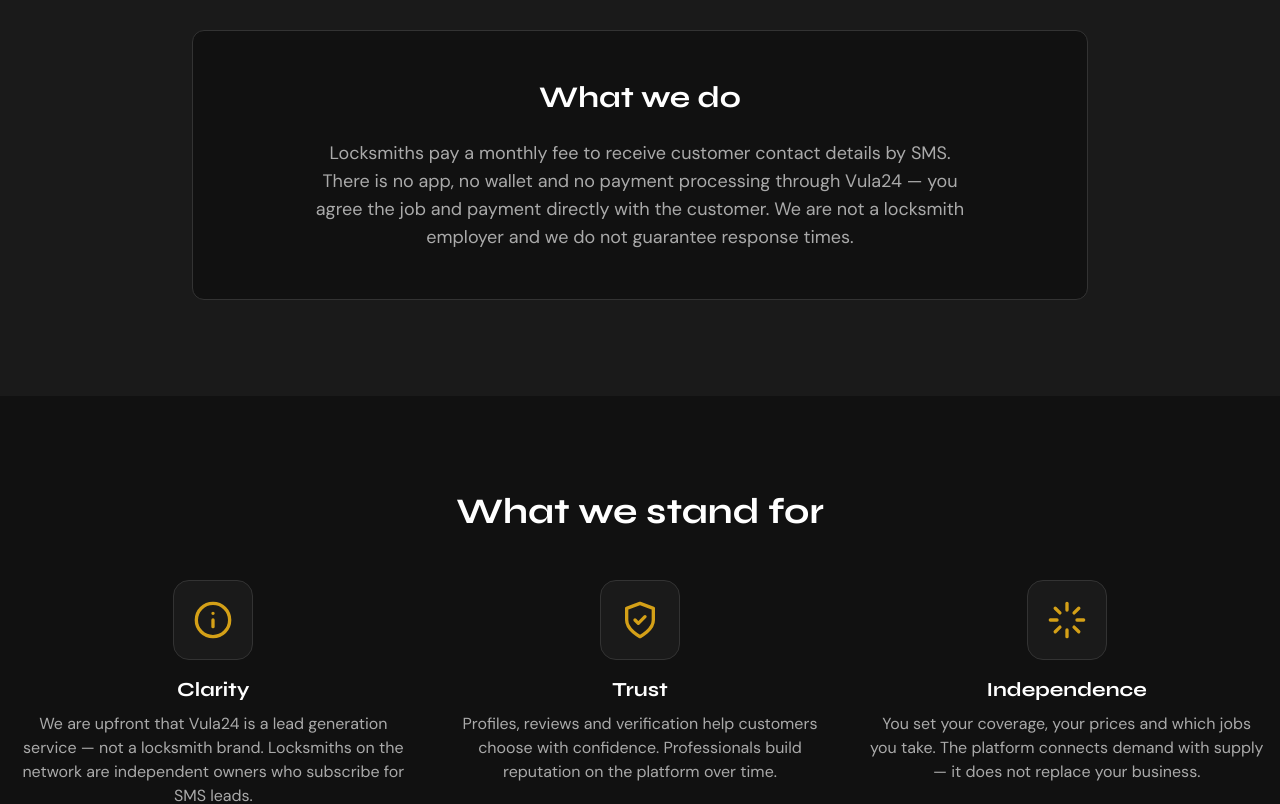
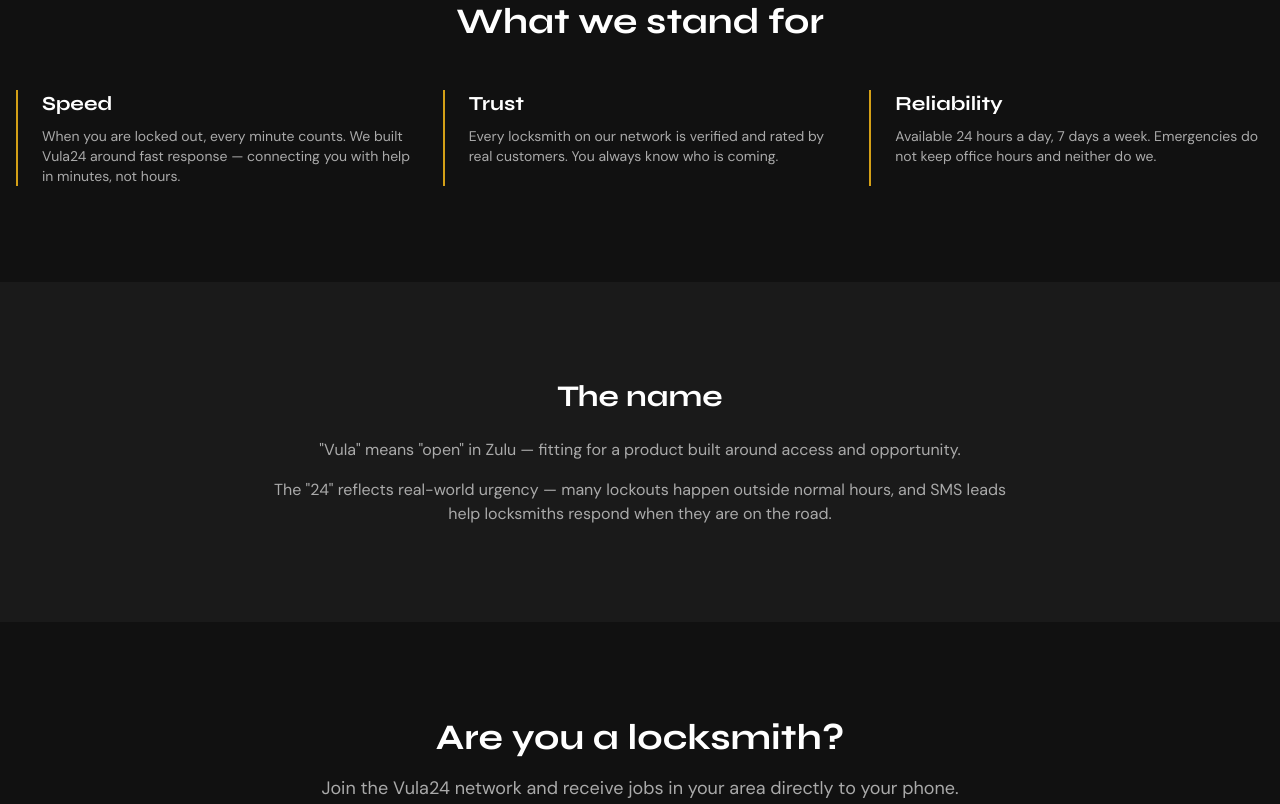
Before and after one commit to paasforest/vula24-web, a Next.js app: page /about in a window 1280 px wide. Shown: the part 580-1384 px from the top of the page. Built offline with nearby package versions, Linux system fonts and the light colour scheme.

Commit message:
Polish: nav, pages, copy,   TypeScript fix, homepage rebuild

```diff
--- a/app/about/page.tsx
+++ b/app/about/page.tsx
@@ -5,43 +5,26 @@
 import { LOCKSMITH_PORTAL_HREF } from '@/lib/constants'
 
 export const metadata: Metadata = {
-  title: 'Vula24 — About | Lead generation for locksmiths',
+  title: 'Vula24 — About | Built in South Africa',
   description:
-    'Vula24 connects customers with locksmiths through SMS leads. Built in South Africa for independent professionals.',
+    'Vula24 connects customers with verified locksmiths across Gauteng and Western Cape. Fast, trusted, available 24/7.',
 }
 
 const values = [
   {
-    title: 'Clarity',
+    title: 'Speed',
     description:
-      'We are upfront that Vula24 is a lead generation service — not a locksmith brand. Locksmiths on the network are independent owners who subscribe for SMS leads.',
-    icon: (
-      <svg width="40" height="40" viewBox="0 0 24 24" fill="none" stroke="currentColor" strokeWidth="2" strokeLinecap="round" strokeLinejoin="round">
-        <circle cx="12" cy="12" r="10" />
-        <path d="M12 16v-4M12 8h.01" />
-      </svg>
-    ),
+      'When you are locked out, every minute counts. We built Vula24 around fast response — connecting you with help in minutes, not hours.',
   },
   {
     title: 'Trust',
     description:
-      'Profiles, reviews and verification help customers choose with confidence. Professionals build reputation on the platform over time.',
-    icon: (
-      <svg width="40" height="40" viewBox="0 0 24 24" fill="none" stroke="currentColor" strokeWidth="2" strokeLinecap="round" strokeLinejoin="round">
-        <path d="M12 22s8-4 8-10V5l-8-3-8 3v7c0 6 8 10 8 10z" />
-        <path d="M9 12l2 2 4-4" />
-      </svg>
-    ),
+      'Every locksmith on our network is verified and rated by real customers. You always know who is coming.',
   },
   {
-    title: 'Independence',
+    title: 'Reliability',
     description:
-      'You set your coverage, your prices and which jobs you take. The platform connects demand with supply — it does not replace your business.',
-    icon: (
-      <svg width="40" height="40" viewBox="0 0 24 24" fill="none" stroke="currentColor" strokeWidth="2" strokeLinecap="round" strokeLinejoin="round">
-        <path d="M12 2v4M12 18v4M4.93 4.93l2.83 2.83M16.24 16.24l2.83 2.83M2 12h4M18 12h4M4.93 19.07l2.83-2.83M16.24 7.76l2.83-2.83" />
-      </svg>
-    ),
+      'Available 24 hours a day, 7 days a week. Emergencies do not keep office hours and neither do we.',
   },
 ]
 
@@ -53,31 +36,13 @@
       <section className="pt-24 pb-16 md:pt-32 md:pb-24 px-4">
         <div className="max-w-4xl mx-auto text-center">
           <h1 className="font-heading font-bold text-4xl md:text-5xl lg:text-6xl leading-tight mb-6 text-balance">
-            Built in South Africa,{' '}
-            <span className="text-gold">for South African locksmiths</span>
+            Built in South Africa,
+            <br />
+            <span className="text-gold">for South Africans.</span>
           </h1>
           <p className="text-lg md:text-xl text-muted-foreground mb-8 max-w-2xl mx-auto text-pretty">
-            Vula24 is a lead generation service. We connect customers who need a
-            locksmith with independent professionals who subscribe to receive SMS
-            leads in their area.
+            We believe getting a trusted locksmith should be fast, simple, and stress-free — wherever you are in South Africa.
           </p>
-        </div>
-      </section>
-
-      <section className="py-16 md:py-24 px-4 bg-surface">
-        <div className="max-w-4xl mx-auto">
-          <div className="bg-background border border-border rounded-xl p-8 md:p-12">
-            <h2 className="font-heading font-bold text-2xl md:text-3xl mb-6 text-center">
-              What we do
-            </h2>
-            <p className="text-lg text-muted-foreground text-center max-w-2xl mx-auto">
-              Locksmiths pay a monthly fee to receive customer contact details by
-              SMS. There is no app, no wallet and no payment processing through
-              Vula24 — you agree the job and payment directly with the customer.
-              We are not a locksmith employer and we do not guarantee response
-              times.
-            </p>
-          </div>
         </div>
       </section>
 
@@ -89,12 +54,12 @@
 
           <div className="grid md:grid-cols-3 gap-8">
             {values.map((value) => (
-              <div key={value.title} className="text-center">
-                <div className="w-20 h-20 bg-surface border border-border rounded-2xl flex items-center justify-center mx-auto mb-4 text-gold">
-                  {value.icon}
-                </div>
-                <h3 className="font-heading font-bold text-xl mb-2">{value.title}</h3>
-                <p className="text-muted-foreground">{value.description}</p>
+              <div
+                key={value.title}
+                className="border-l-2 border-gold pl-6"
+              >
+                <h3 className="font-heading font-bold text-xl mb-2 text-foreground">{value.title}</h3>
+                <p className="text-muted-foreground text-sm">{value.description}</p>
               </div>
             ))}
           </div>
@@ -123,10 +88,10 @@
       <section className="py-16 md:py-24 px-4">
         <div className="max-w-3xl mx-auto text-center">
           <h2 className="font-heading font-bold text-3xl md:text-4xl mb-4">
-            Use the platform for your business
+            Are you a locksmith?
           </h2>
           <p className="text-muted-foreground mb-8 text-lg">
-            Apply in a few minutes. We review and get back to you on WhatsApp.
+            Join the Vula24 network and receive jobs in your area directly to your phone.
           </p>
           <GoldButton label="Join as a Locksmith" href={LOCKSMITH_PORTAL_HREF} size="lg" />
         </div>
--- a/app/contact/page.tsx
+++ b/app/contact/page.tsx
@@ -5,9 +5,9 @@
 import { ContactForm } from './contact-form'
 
 export const metadata: Metadata = {
-  title: 'Vula24 — Contact | Platform support for locksmiths & customers',
+  title: 'Vula24 — Contact Us',
   description:
-    'Contact the Vula24 team. WhatsApp, phone or email — questions about the platform, billing or your account.',
+    'Get in touch with Vula24. WhatsApp, phone or email — we are here to help.',
 }
 
 export default function ContactPage() {
@@ -22,7 +22,7 @@
             Get in touch
           </h1>
           <p className="text-lg md:text-xl text-muted-foreground mb-8 max-w-2xl mx-auto text-pretty">
-            Questions about the platform, your subscription or your account? Reach us on WhatsApp, phone or email.
+            Need help or have a question? Reach us on WhatsApp, phone or email — we respond fast.
           </p>
         </div>
       </section>
--- a/app/how-it-works/page.tsx
+++ b/app/how-it-works/page.tsx
@@ -5,10 +5,31 @@
 import { LOCKSMITH_PORTAL_HREF } from '@/lib/constants'
 
 export const metadata: Metadata = {
-  title: 'Vula24 — How It Works | SMS leads for locksmiths',
+  title: 'Vula24 — How It Works | Emergency locksmith services',
   description:
-    'How Vula24 works: monthly subscription, customer leads by SMS. No app — locksmiths contact customers directly.',
+    'How to get a locksmith with Vula24. Request help, get matched instantly, job done. Available 24/7 across Gauteng and Western Cape.',
 }
+
+const customerSteps = [
+  {
+    step: '01',
+    title: 'Request help',
+    description:
+      'Fill in the quick form on our homepage or call us directly. Tell us where you are and what you need — takes 30 seconds.',
+  },
+  {
+    step: '02',
+    title: 'Get matched',
+    description:
+      'We connect you with the nearest available verified locksmith in your area. Expect a call within minutes.',
+  },
+  {
+    step: '03',
+    title: 'Job done',
+    description:
+      'Your locksmith arrives and sorts the problem. No hidden fees, no surprises.',
+  },
+]
 
 const locksmithSteps = [
   {
@@ -35,27 +56,27 @@
   {
     question: 'Is Vula24 a locksmith company?',
     answer:
-      'No. Vula24 is a lead generation service. Locksmiths on the network are independent professionals who pay a monthly subscription to receive SMS leads. We do not employ locksmiths.',
+      'Vula24 is a service that connects customers with verified independent locksmiths in their area. We do not employ locksmiths directly.',
   },
   {
     question: 'How do customers find me?',
     answer:
-      'Customers submit a request on our website. We match them with a verified locksmith in their area and share contact details by SMS so you can call them directly.',
+      'Customers submit a request on our website. We match them with a verified locksmith in their area and share contact details so you can call them directly.',
   },
   {
     question: 'What areas does Vula24 cover?',
     answer:
-      'We currently operate in Gauteng and Western Cape, with more provinces planned.',
+      'We currently operate in Gauteng and Western Cape, with more provinces planned soon.',
   },
   {
     question: 'How does pricing work for locksmiths?',
     answer:
-      'You pay a flat monthly subscription (Starter or Pro). We do not take a commission or percentage from what you earn from customers.',
+      'Locksmiths pay a simple flat monthly fee. We never take a commission or percentage from what you earn.',
   },
   {
     question: 'Do I need to install an app?',
     answer:
-      'No. Leads are delivered by SMS. You contact the customer by phone and arrange the job and payment directly.',
+      'No app needed. Everything works via SMS and phone calls — simple and straightforward.',
   },
 ]
 
@@ -70,15 +91,50 @@
             How Vula24 works
           </h1>
           <p className="text-lg md:text-xl text-muted-foreground mb-8 max-w-2xl mx-auto text-pretty">
-            Lead generation for locksmiths — SMS alerts, no app required.
+            Simple, fast, and available 24/7 across Gauteng and Western Cape.
           </p>
+        </div>
+      </section>
+
+      <section className="py-16 md:py-24 px-4 bg-background">
+        <div className="max-w-4xl mx-auto">
+          <h2 className="font-heading font-bold text-2xl md:text-3xl text-center mb-12">
+            For customers
+          </h2>
+          <div className="space-y-12">
+            {customerSteps.map((step, index) => (
+              <div key={step.step} className="flex gap-6 md:gap-8">
+                <div className="flex-shrink-0">
+                  <div className="w-12 h-12 md:w-16 md:h-16 bg-gold/10 rounded-full flex items-center justify-center">
+                    <span className="font-heading font-bold text-gold text-lg md:text-xl">
+                      {step.step}
+                    </span>
+                  </div>
+                  {index < customerSteps.length - 1 && (
+                    <div className="w-px h-12 bg-border mx-auto mt-4" />
+                  )}
+                </div>
+                <div className="pt-2 md:pt-4">
+                  <h3 className="font-heading font-bold text-xl md:text-2xl mb-2">
+                    {step.title}
+                  </h3>
+                  <p className="text-muted-foreground">
+                    {step.description}
+                  </p>
+                </div>
+              </div>
+            ))}
+          </div>
+          <div className="mt-12 flex justify-center">
+            <GoldButton label="Request a Locksmith" href="/#request" size="lg" />
+          </div>
         </div>
       </section>
 
       <section className="py-16 md:py-24 px-4 bg-surface">
         <div className="max-w-4xl mx-auto">
           <h2 className="font-heading font-bold text-2xl md:text-3xl text-center mb-12">
-            For locksmiths on the network
+            For locksmiths
           </h2>
           <div className="space-y-12">
             {locksmithSteps.map((step, index) => (
@@ -131,10 +187,10 @@
       <section className="py-16 md:py-24 px-4 bg-surface">
         <div className="max-w-3xl mx-auto text-center">
           <h2 className="font-heading font-bold text-3xl md:text-4xl mb-4">
-            Ready to receive SMS leads?
+            Are you a locksmith?
           </h2>
           <p className="text-muted-foreground mb-8 text-lg">
-            Apply as a locksmith and we will get you set up on WhatsApp.
+            Join the network and start receiving jobs in your area.
           </p>
           <GoldButton label="Join as a Locksmith" href={LOCKSMITH_PORTAL_HREF} size="lg" />
         </div>
--- a/app/pricing/page.tsx
+++ b/app/pricing/page.tsx
@@ -1,26 +1,5 @@
-import { Metadata } from 'next'
-import { Nav } from '@/components/Nav'
-import { Footer } from '@/components/Footer'
-import { PricingTiers } from '@/components/PricingTiers'
-
-export const metadata: Metadata = {
-  title: 'Vula24 — Pricing | SMS lead plans for locksmiths',
-  description:
-    'Starter and Pro monthly plans. SMS leads, no commission on your jobs. 14-day free trial.',
-}
+import { redirect } from 'next/navigation'
 
 export default function PricingPage() {
-  return (
-    <main className="min-h-screen bg-background">
-      <Nav />
-
-      <section className="pt-24 pb-16 md:pt-32 md:pb-24 px-4 bg-surface">
-        <div className="max-w-5xl mx-auto">
-          <PricingTiers />
-        </div>
-      </section>
-
-      <Footer />
-    </main>
-  )
+  redirect('/for-locksmiths')
 }
```
